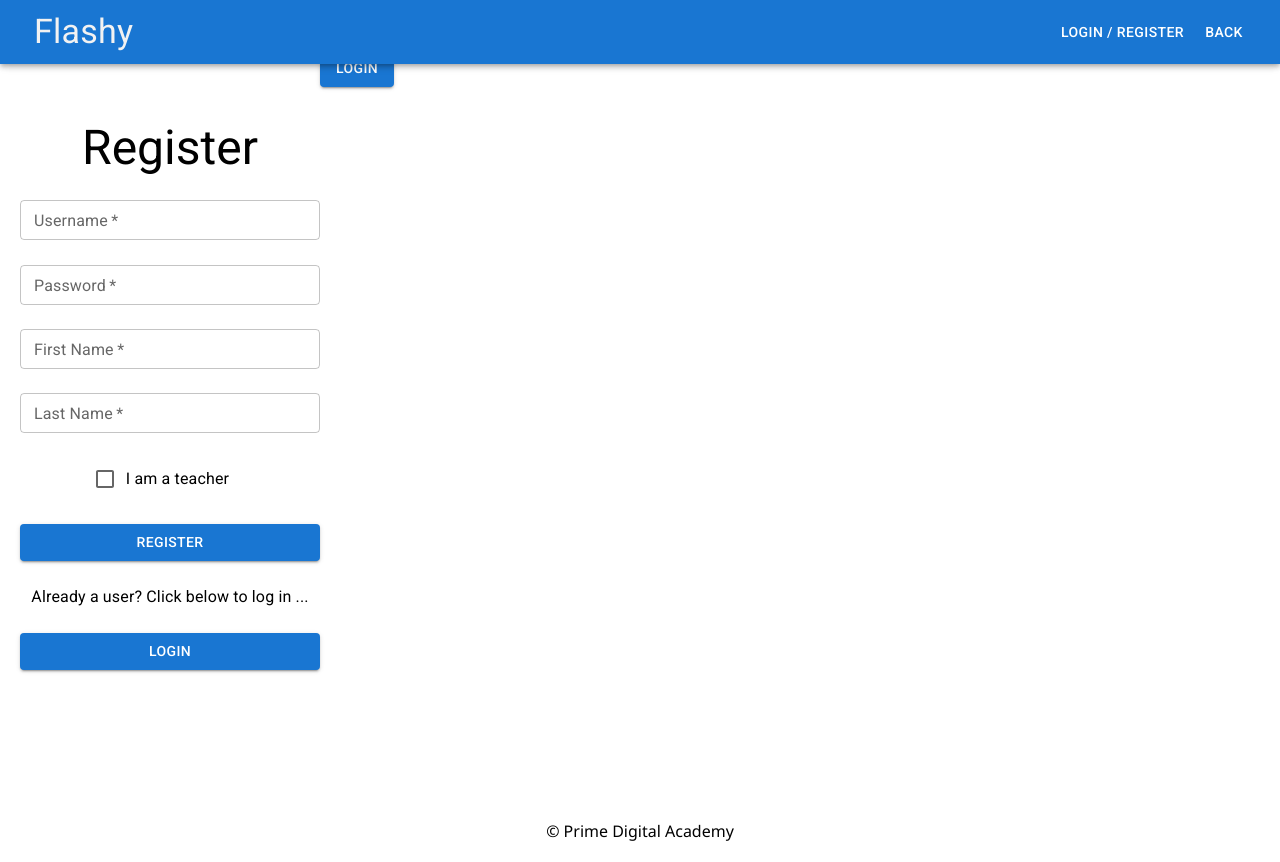
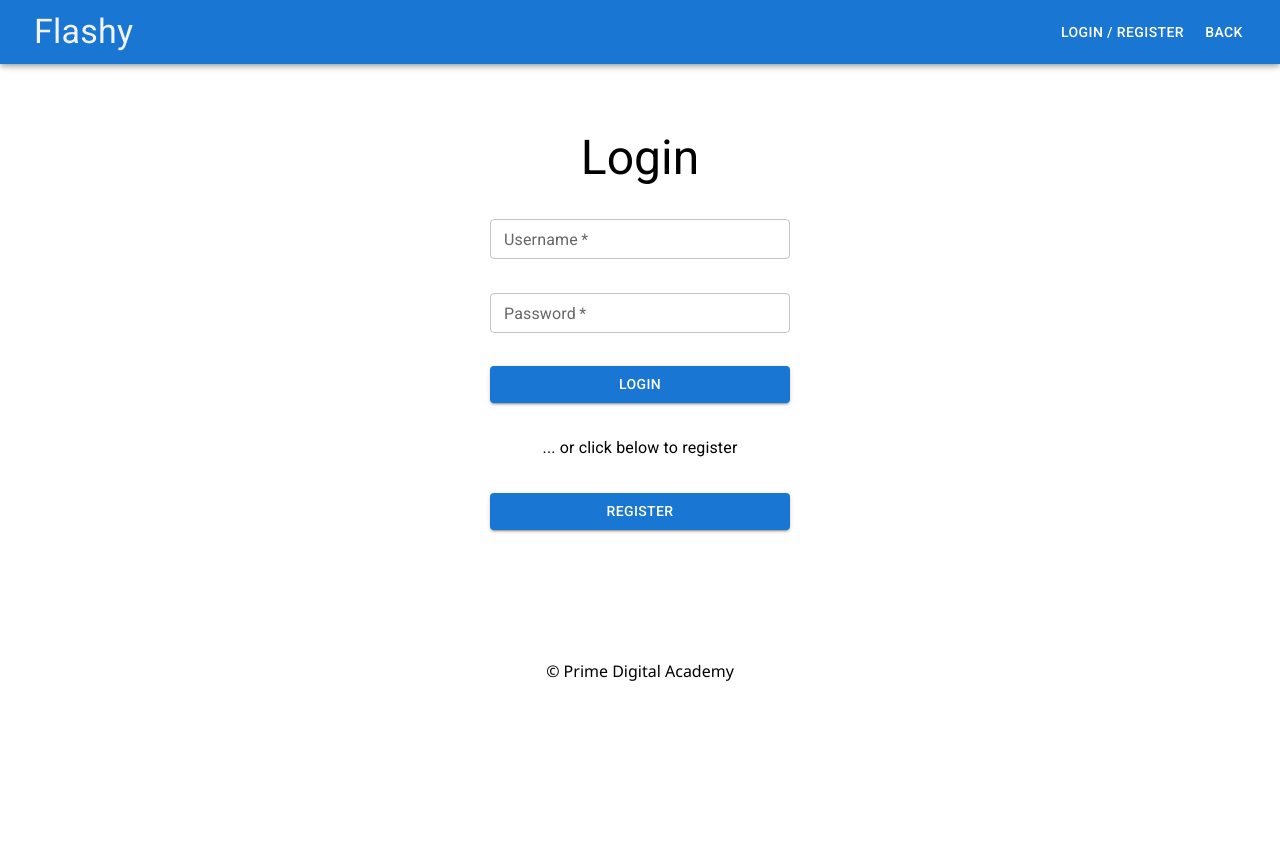
Before and after one commit to rhvdbergh/flashy, a React (Create React App) app: page /#/home in a window 1280 px wide. After the commit the page ends 800 px from the top, so only its background shows below. Built offline with nearby package versions, Linux system fonts and the light colour scheme; no server answers.

Commit message:
landing page routes to LoginPage

```diff
--- a/src/components/LandingPage/LandingPage.jsx
+++ b/src/components/LandingPage/LandingPage.jsx
@@ -1,12 +1,9 @@
-import React, { useState } from 'react';
+import React from 'react';
 import { useHistory } from 'react-router-dom';
 import './LandingPage.css';
 
-// import mui
-import { Box, Button } from '@mui/material';
-
 // CUSTOM COMPONENTS
-import RegisterForm from '../RegisterForm/RegisterForm';
+import LoginPage from '../LoginPage/LoginPage';
 
 function LandingPage() {
   const history = useHistory();
@@ -15,15 +12,7 @@ function LandingPage() {
     history.push('/login');
   };
 
-  return (
-    <Box className="container">
-      <RegisterForm />
-
-      <Button variant="contained" className="btn btn_sizeSm" onClick={onLogin}>
-        Login
-      </Button>
-    </Box>
-  );
+  return <LoginPage />;
 }
 
 export default LandingPage;
```
